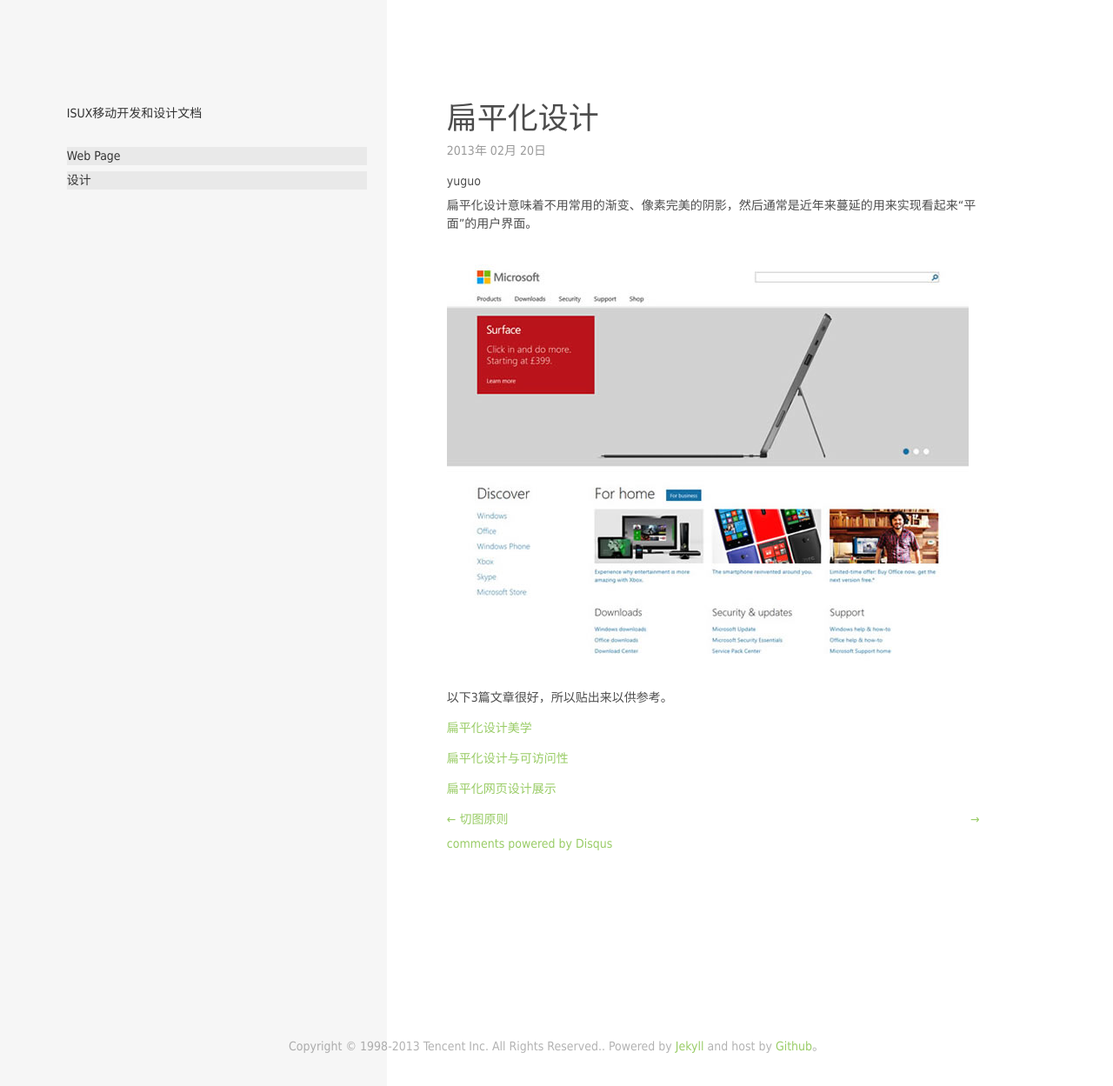
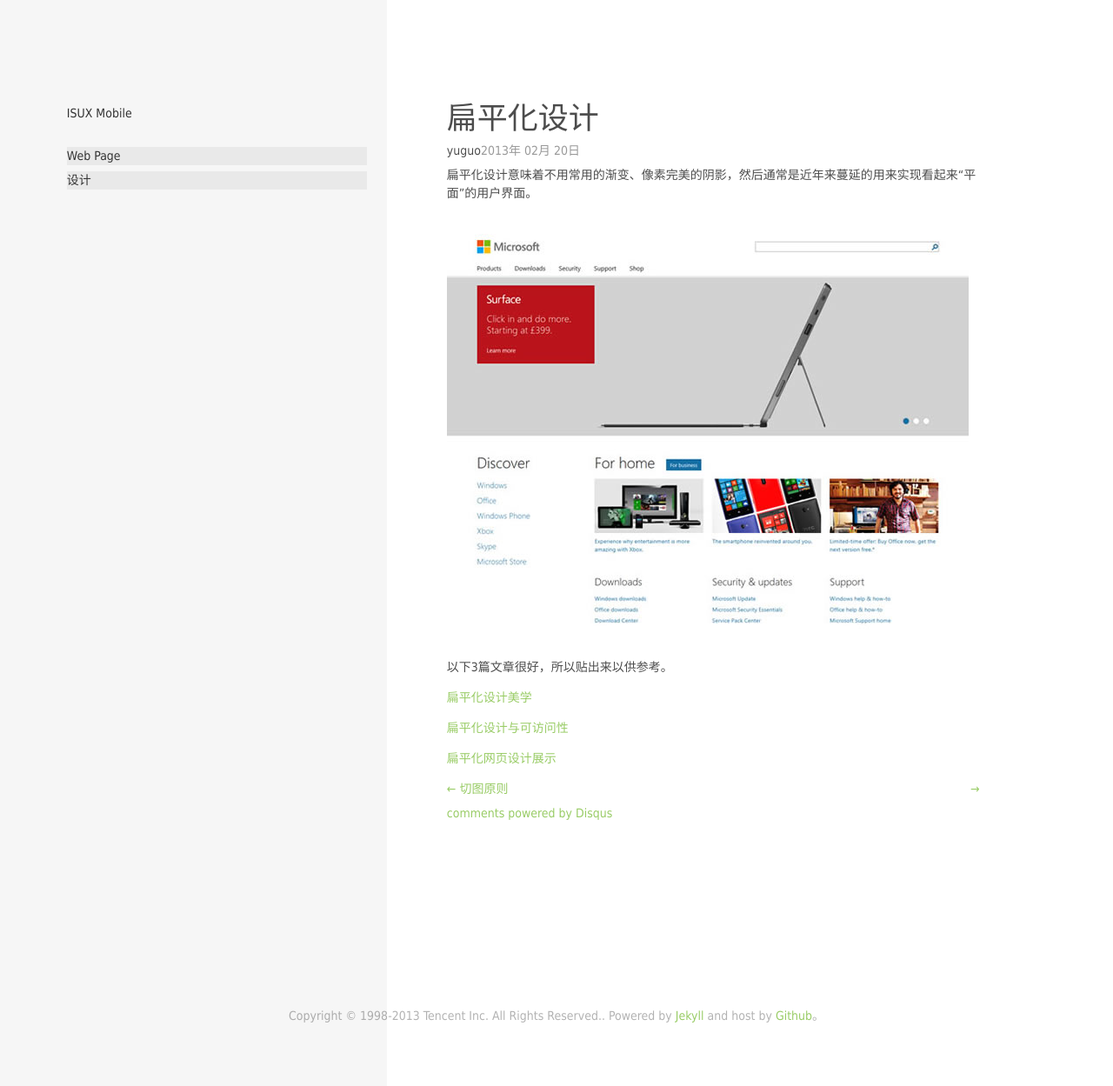
Before and after one commit to isux-mobile/isux-mobile.github.com, a Jekyll site: the page built from _posts/2013-02-20-the-flat-design.md, in a window 1280 px wide and 1249 px high. Shown: the whole window at 87% size. Built offline with Jekyll 4.4.1, drawn with Linux system fonts in a browser that asks for light colours; comment, search, counter and statistics services are not loaded.

Commit message:
修改模板

```diff
--- a/_config.yml
+++ b/_config.yml
@@ -1,6 +1,6 @@
 baseurl: /
 url: http://mobile.isux.us/
-title: ISUX移动文档
+title: ISUX Mobile
 author: ISUX
 permalink: post/:title/
 markdown: kramdown
--- a/_includes/discus.html
+++ b/_includes/discus.html
@@ -1,7 +1,7 @@
     <div id="disqus_thread"></div>
     <script type="text/javascript">
         /* * * CONFIGURATION VARIABLES: EDIT BEFORE PASTING INTO YOUR WEBPAGE * * */
-        var disqus_shortname = 'yuguo'; // required: replace example with your forum shortname
+        var disqus_shortname = 'isuxmobile'; // required: replace example with your forum shortname
 
         /* * * DON'T EDIT BELOW THIS LINE * * */
         (function() {
--- a/_includes/sidebar.html
+++ b/_includes/sidebar.html
@@ -1,7 +1,7 @@
 <div class="fauxcolumn"></div>
   <div class="primary">
     <header>
-        <h1><a href="/">ISUX移动开发和设计文档</a></h1>
+        <h1><a href="/">{{ site.title }}</a></h1>
         <nav>
             <ul class="tag-box inline">
               {% assign categories_list = site.categories %}
--- a/_layouts/post.html
+++ b/_layouts/post.html
@@ -15,8 +15,7 @@
         <div class="content single-post">
 	      	<div class="content-inner">
 	      	<h1>{{ page.title }}</h1>
-	      	<span class="post-date">{{ page.date | date: "%Y年 %m月 %d日" }}</span>
-	      	<span class="post-author">{{ page.author }}</span>
+	      	 <span class="post-author">{{ page.author }}</span><span class="post-date">{{ page.date | date: "%Y年 %m月 %d日" }}</span>
 
 	      	{{ content }}
 	      	<p class='previous-next-nav'><a href="http://yuguo.us/{{page.next.url}}" class="next">{{page.next.title}} &rarr;</a>
--- a/css/style.css
+++ b/css/style.css
@@ -272,7 +272,7 @@
   .single-post {color:rgba(0,0,0,0.7);margin-top: -10px;}
   .single-post h1 {font-size:2.5em;}
   .single-post h2 {margin: 20px 0 10px;}
-  .single-post .post-date {color:rgba(0,0,0,0.4);display: block;margin-bottom: 1em;}
+  .single-post .post-date {color:rgba(0,0,0,0.4);margin-bottom: 1em;}
   .single-post .previous-next-nav {overflow: hidden;*zoom:1;}
   .single-post .previous {float:left;}
   .single-post .next {float:right;}
@@ -293,6 +293,7 @@
   /* ----------------------------------------------------------------------------------------------------------
   08 Blog Archive ---------------------------------------------------------------------------------------------
   ---------------------------------------------------------------------------------------------------------- */
+  .category-list {margin-bottom:20px}
   .category-list a {color:#000;}
   .category-list h2 {color:rgba(0,0,0,0.3);margin-bottom:10px;}
   .category-list li {margin-bottom:5px;padding:0;}
```
